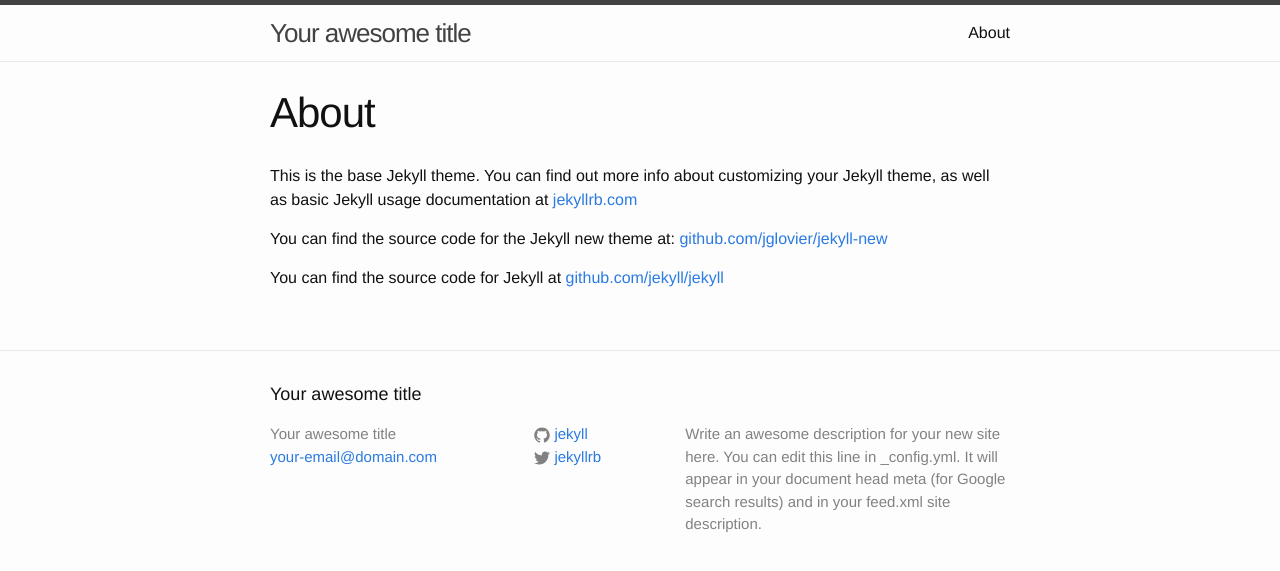
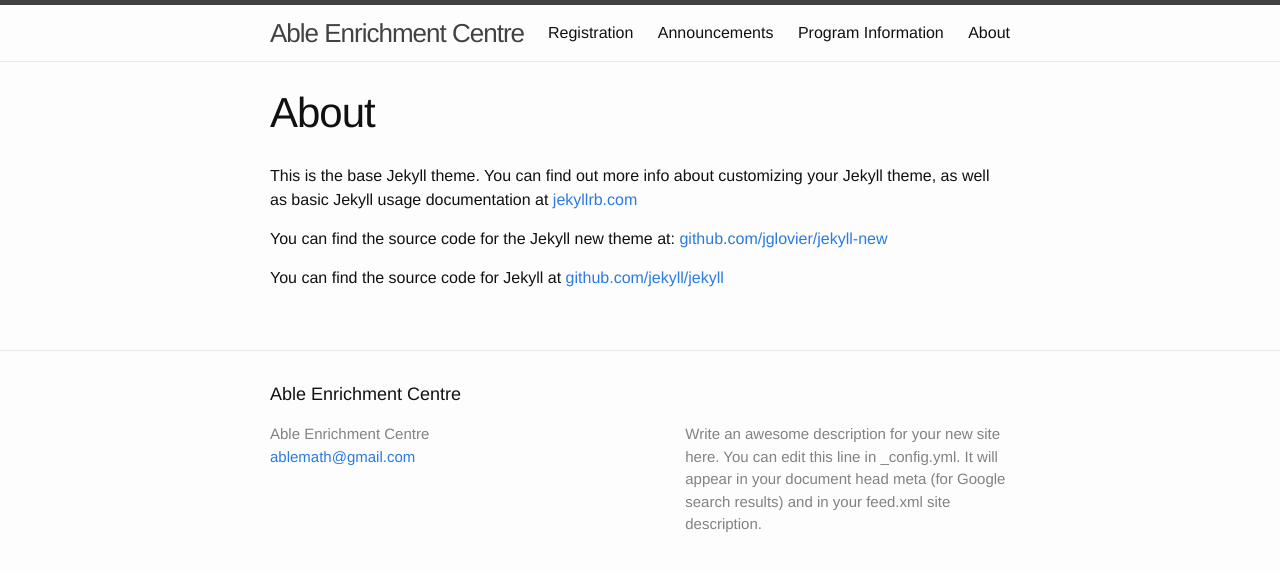
Before and after one commit to ablemath/ablemath, a Jekyll site: the page built from about/index.md, in a window 1280 px wide. Shown: the top 571 px of the page. Built offline with Jekyll 4.4.1, drawn with Linux system fonts in a browser that asks for light colours.

Commit message:
Initial page layout created

```diff
--- a/_config.yml
+++ b/_config.yml
@@ -1,14 +1,12 @@
 # Site settings
-title: Your awesome title
-email: your-email@domain.com
+title: Able Enrichment Centre
+email: ablemath@gmail.com
 description: > # this means to ignore newlines until "baseurl:"
   Write an awesome description for your new site here. You can edit this
   line in _config.yml. It will appear in your document head meta (for
   Google search results) and in your feed.xml site description.
 baseurl: "" # the subpath of your site, e.g. /blog/
-url: "http://yourdomain.com" # the base hostname & protocol for your site
-twitter_username: jekyllrb
-github_username:  jekyll
+url: "http://ablemath.ca" # the base hostname & protocol for your site
 
 # Build settings
 markdown: kramdown
```
Also changed, not shown: about/index.md (renamed from about.md, +1 -0 lines), announcements/index.html (added, +26 -0 lines), program_info/index.html (added, +26 -0 lines), registration/index.html (added, +26 -0 lines).
